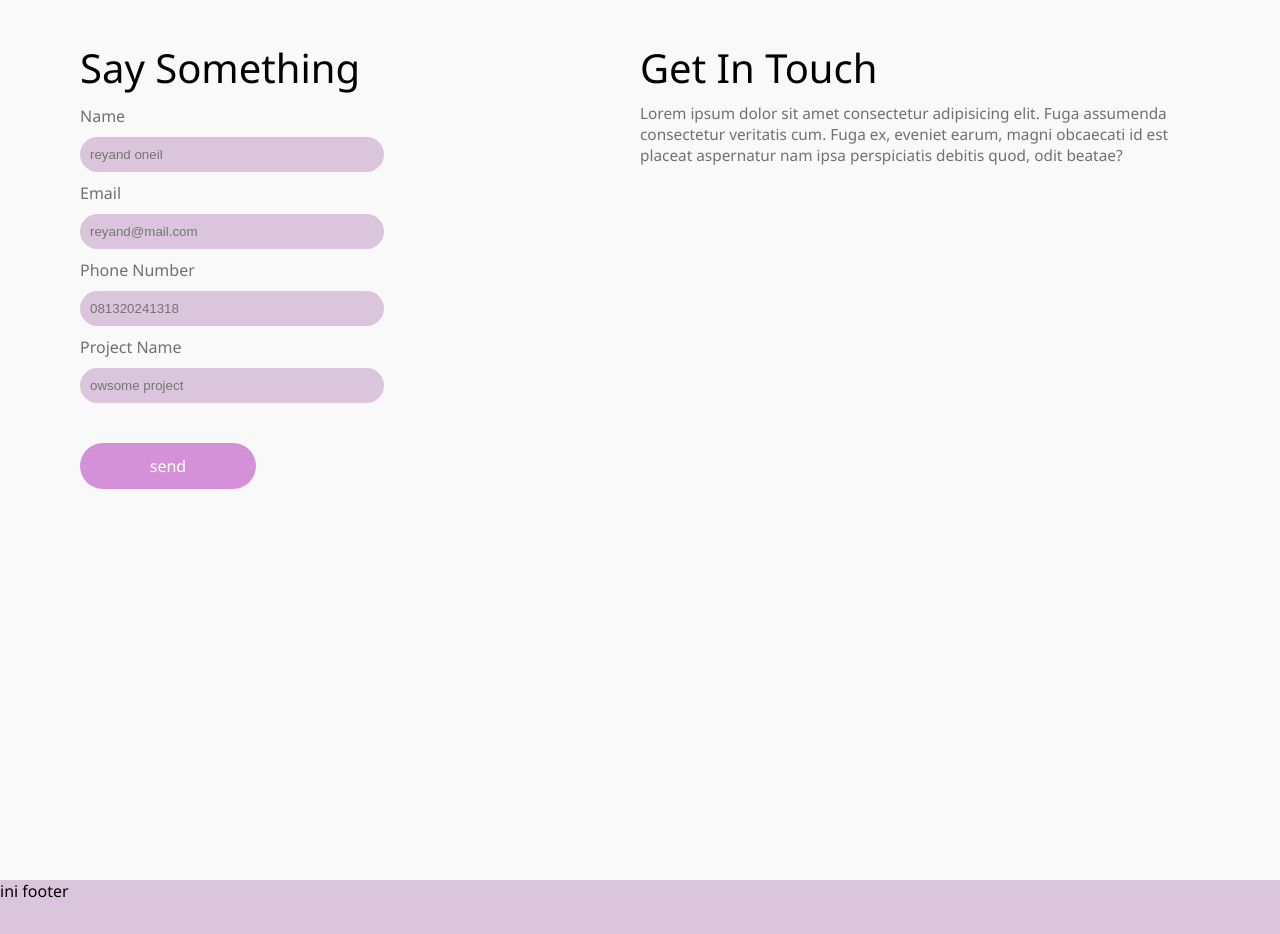
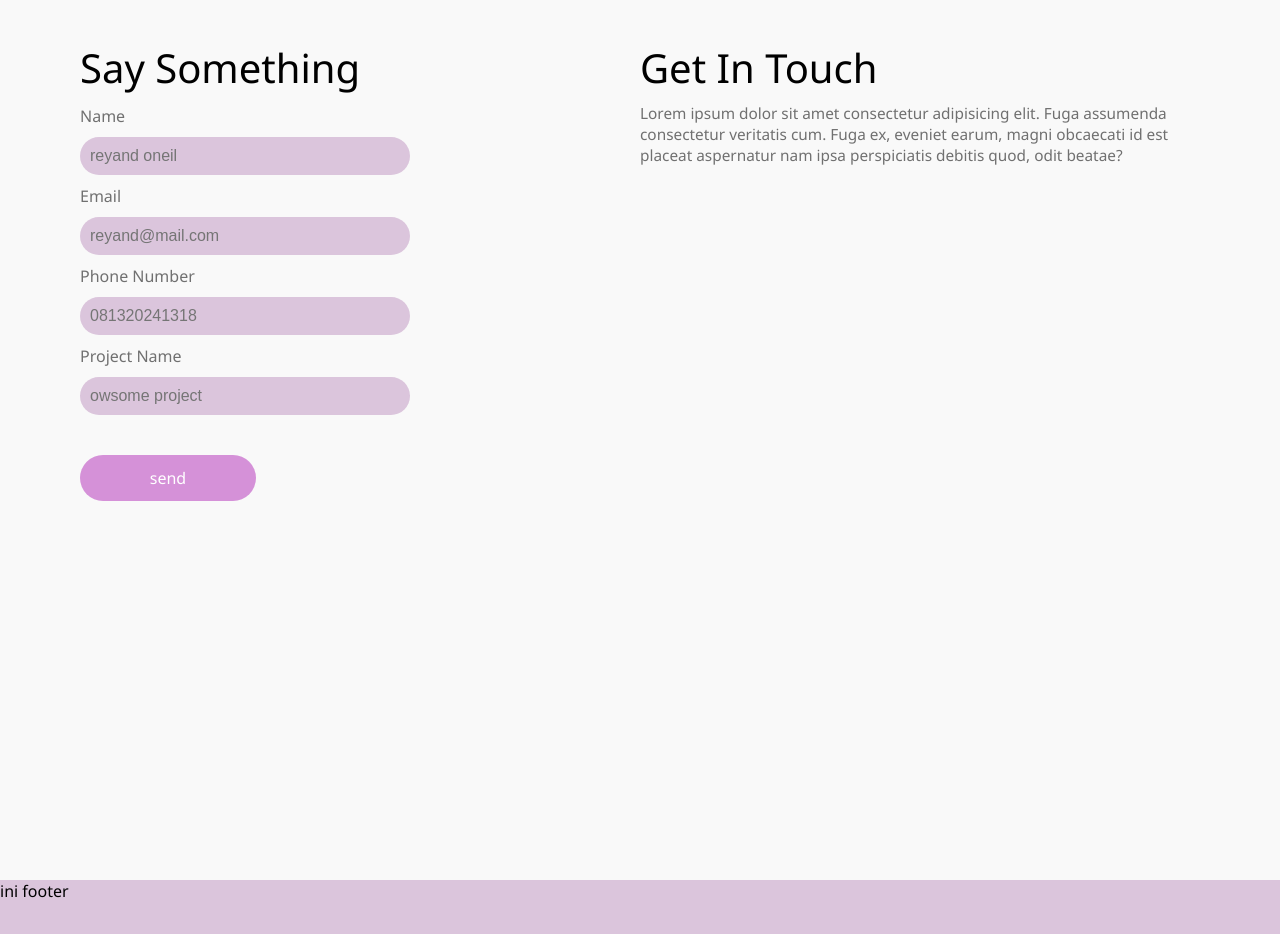
Before and after one commit to reyandoneil/web-profile, a React (Create React App) app in the folder client/: page / in a window 1280 px wide. Shown: the part 2400-3334 px from the top of the page. Built offline with nearby package versions, Linux system fonts and the light colour scheme.

Commit message:
add contact us

```diff
--- a/client/src/Components/About/ElementsAbout.js
+++ b/client/src/Components/About/ElementsAbout.js
@@ -6,7 +6,7 @@ export const Container = styled.div`
 `;
 
 export const ReactStack = styled.div`
-    height: 30%;
+    height: 15%;
     width: 100%;
     background-color: #DBC5DC;
     display: flex;
--- a/client/src/Components/InputText/ElementsInputText.js
+++ b/client/src/Components/InputText/ElementsInputText.js
@@ -13,12 +13,13 @@ export const Label = styled.span`
 `;
 
 export const InputTexts = styled.input`
-    margin-right: 20vw;
+    margin-right: 18vw;
     border: none;
     background-color: #DBC5DC;
     padding: 10px;
     border-radius: 20px;
     color: black;
+    font-size: 1rem;
 
     @media only screen and (max-width: 600px) {
         margin-right:0vw;
```
